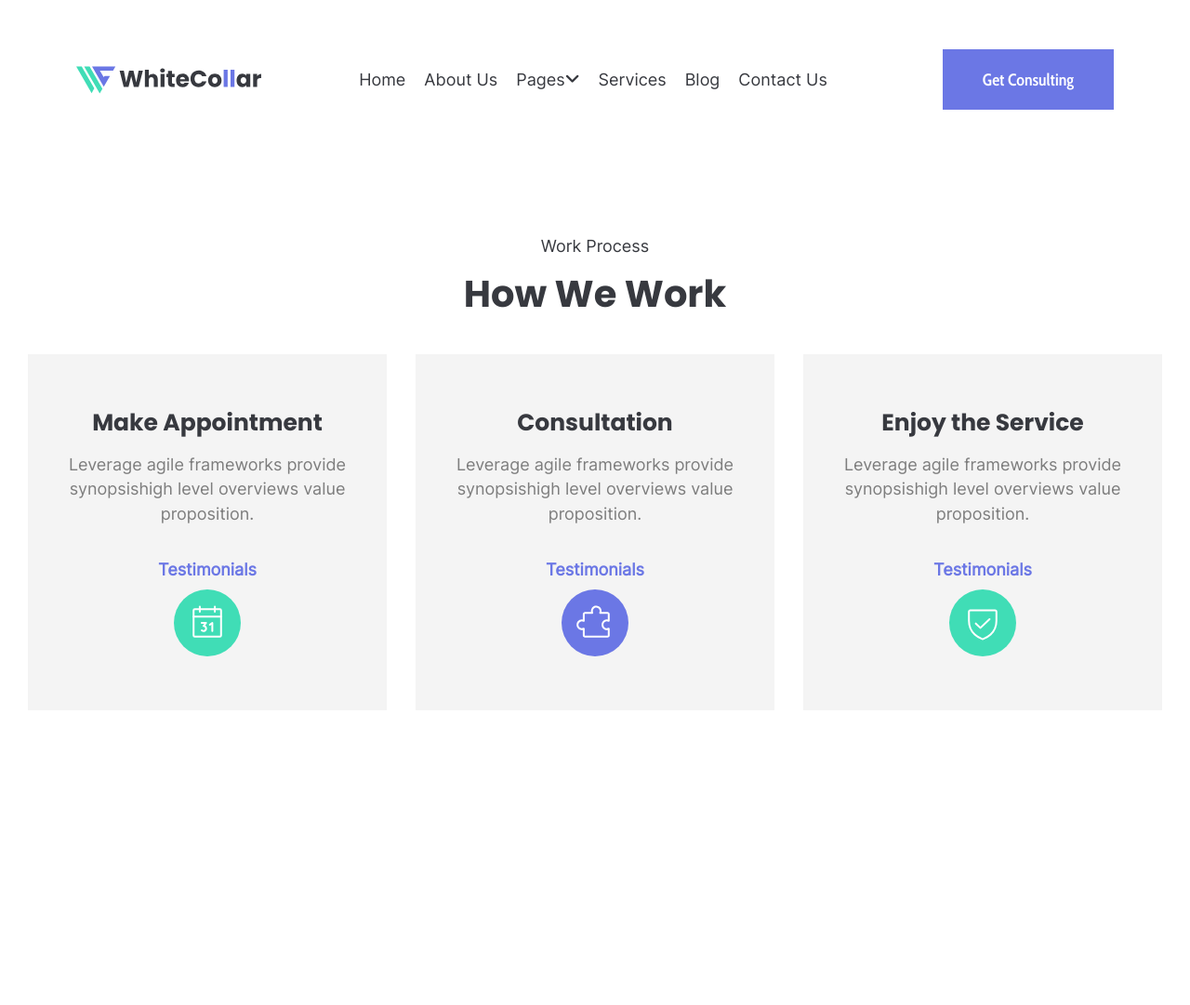
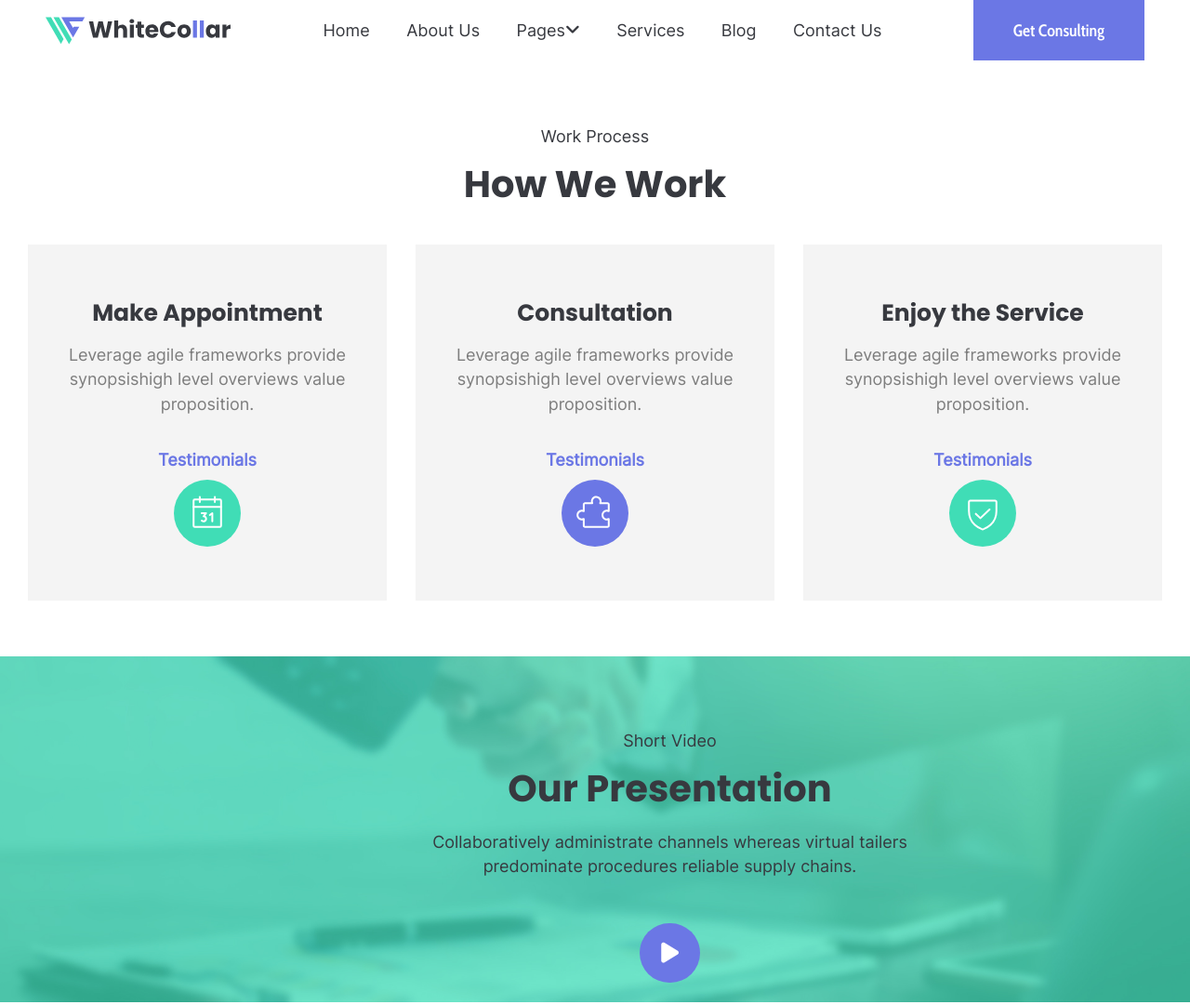
Before and after one commit to Keta-Mophinadze/7th-Lesson, a plain HTML site: page index.html in a window 1280 px wide. Shown: the whole page at 93% size. Before the commit the page ends 824 px from the top, so only its background shows below. Drawn offline with Linux system fonts and the light colour scheme.

Commit message:
Relative and Absolute Positions
Header Fixed
CSS Positions
z-index

```diff
--- a/index.html
+++ b/index.html
@@ -13,29 +13,27 @@
     <link rel="icon" href="images/Logo.svg" />
   </head>
   <body>
-    <header>
+    <header class="header">
       <div class="header-container">
         <a href="index.html">
           <img src="images/Logo.svg" alt="Logo" />
         </a>
-
         <nav>
-          <ul>
-            <li class="li-item">Home</li>
-            <li class="li-item">About Us</li>
-            <li class="li-item">Pages<i class="fa-solid fa-angle-down"></i></li>
-            <li class="li-item">Services</li>
-            <li class="li-item">Blog</li>
-            <li class="li-item">Contact Us</li>
+          <ul class="ul-item">
+            <li>Home</li>
+            <li>About Us</li>
+            <li>Pages<i class="fa-solid fa-angle-down"></i></li>
+            <li>Services</li>
+            <li>Blog</li>
+            <li>Contact Us</li>
           </ul>
         </nav>
-
         <div class="header-div-block">Get Consulting</div>
       </div>
     </header>
     <!-- Main -->
     <main>
-      <section>
+      <section class="first-section">
         <div class="main-container">
           <div class="text-container">
             <h6 class="headline">Work Process</h6>
@@ -72,6 +70,23 @@
           </div>
         </div>
       </section>
+      <!-- Second Section -->
+      <section>
+        <div class="container">
+            <img class="section-image" src="images/Image.jpg" alt="image">
+
+            <div class="absolute">
+                <h6 class="headline">Short Video</h6>
+                <h2 class="title">Our Presentation</h2>
+                <p class="text">Collaboratively administrate channels whereas virtual tailers
+                    predominate procedures reliable supply chains.
+                </p>
+                <div class="play-button">
+                    <i class="fa-solid fa-play"></i>
+                </div>
+            </div>
+        </div>
+      </section>
     </main>
   </body>
 </html>
--- a/styles/style.css
+++ b/styles/style.css
@@ -1,13 +1,22 @@
+.header {
+    height: 136px;
+}
 .header-container {
+    background-color: white;
     width: 1220px;
     display: flex;
     justify-content: space-around;
     align-items: center;
-    margin: 53px auto 136px auto;
+    position: fixed;
+    top: 0;
+    left: 0;
+    width: 100%;
+    z-index: 1;
 }
-.li-item {
-    float: left;
-    margin-right: 20px;
+.ul-item {
+    display: flex;
+    justify-content: space-between;
+    width: 601px;
     color: #37393F;
     font-family: 'Inter';
     font-style: normal;
@@ -94,5 +103,59 @@
     font-weight: 600;
     font-size: 18px;
     line-height: 22px;
+}
+/* Second Section */
+.section-image {
+    width: 100%;
+}
+.container {
+    position: relative;
+}
+.absolute {
+    width: 511px;
+    text-align: center;
+    position: absolute;
+    top: 80px;
+    left: 465px;
+}
+.absolute .headline {
+    color: #37393F;
+    font-family: 'Inter';
+    font-style: normal;
+    font-weight: 500;
+    font-size: 18px;
+    line-height: 22px;
+}
+.absolute .title {
+    color: #37393F;
+    font-family: 'Poppins';
+    font-style: normal;
+    font-weight: 700;
+    font-size: 40px;
+    line-height: 48px;
+    margin: 16px 0 21px 0;
+}
+.absolute .text {
+    color: #37393F;
+    font-family: 'Inter';
+    font-style: normal;
+    font-weight: 400;
+    font-size: 18px;
+    line-height: 146.19%;
+    margin-bottom: 47px;
+}
+.fa-play {
+    color: #fff;
+    font-size: 25px;
+}
+.play-button {
+    display: flex;
+    justify-content: center;
+    align-items: center;
+    margin: 0 auto;
+    width: 64.5px;
+    height: 64.5px;
+    background-color: #6B77E5;
+    border-radius: 50%;
 
 }
```
